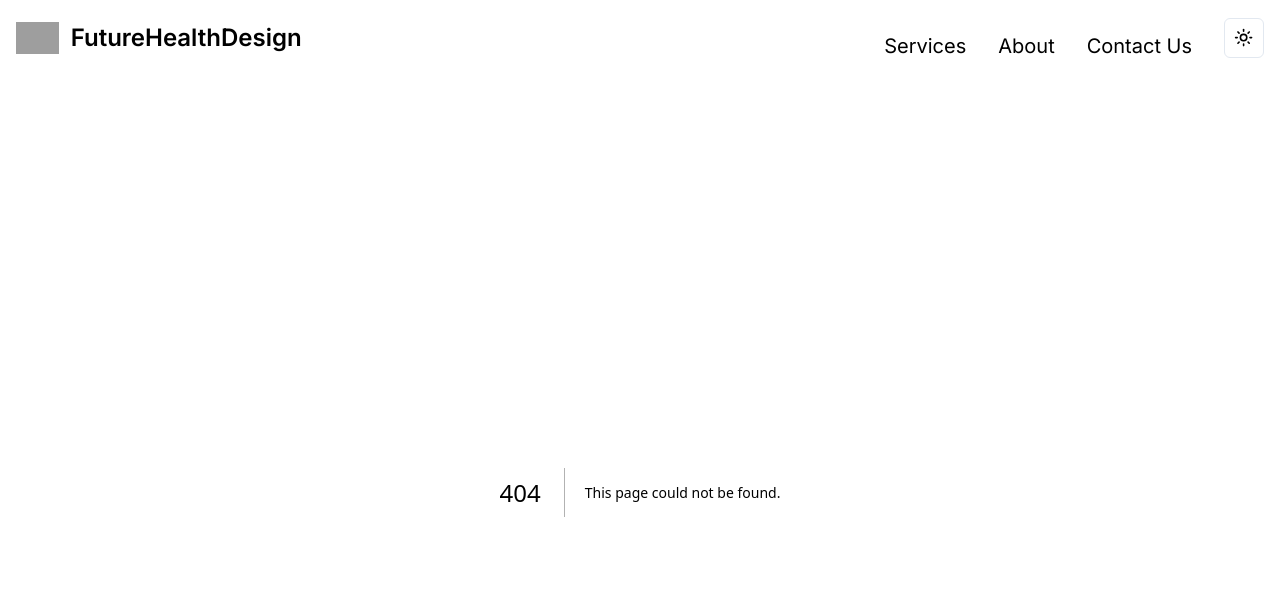
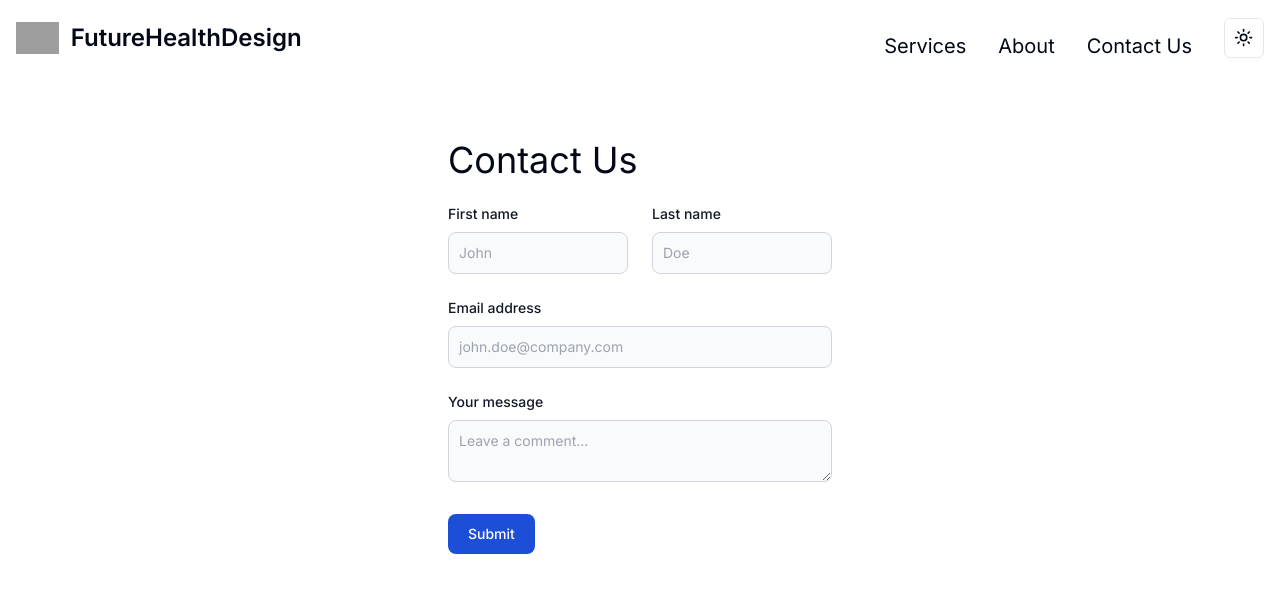
Before and after one commit to LanceLiang2011/health-consulting, a Next.js app: page /contact in a window 1280 px wide. Before the commit this address had no page. Shown: the top 592 px of the page. Built offline with nearby package versions, Linux system fonts and the light colour scheme; grey boxes are pictures that could not be loaded.

Commit message:
add contact form

```diff
--- a/package.json
+++ b/package.json
@@ -30,7 +30,7 @@
   },
   "devDependencies": {
     "@types/node": "^20",
-    "@types/react": "^18",
+    "@types/react": "^18.3.3",
     "@types/react-dom": "^18",
     "@types/three": "^0.165.0",
     "eslint": "^8",
--- /dev/null
+++ b/src/actions/actions.ts
@@ -0,0 +1,14 @@
+"use server";
+export async function sentEmail(prevState: any, formData: FormData) {
+  const rowFormData = {
+    firstName: formData.get("first_name"),
+    lastName: formData.get("last_name"),
+    email: formData.get("email"),
+    message: formData.get("message"),
+  };
+
+  console.log(rowFormData);
+  return {
+    message: `Thank you for contacting us ${rowFormData.firstName} ${rowFormData.lastName}! Sorry the contact form is under construction. Please contact us later`,
+  };
+}
--- /dev/null
+++ b/src/app/contact/ContactForm.tsx
@@ -0,0 +1,97 @@
+"use client";
+import { sentEmail } from "@/actions/actions";
+import { useFormState } from "react-dom";
+
+const initialState = {
+  message: "",
+};
+
+export default function ContactForm() {
+  const [state, formAction] = useFormState(sentEmail, initialState);
+  return (
+    <form className="max-w-sm mx-auto" action={formAction}>
+      <div className="grid gap-6 mb-6 md:grid-cols-2">
+        <div>
+          <label
+            htmlFor="first_name"
+            className="block mb-2 text-sm font-medium text-gray-900 dark:text-white"
+          >
+            First name
+          </label>
+          <input
+            type="text"
+            name="first_name"
+            id="first_name"
+            className="bg-gray-50 border border-gray-300 text-gray-900 text-sm rounded-lg focus:ring-blue-500 focus:border-blue-500 block w-full p-2.5 dark:bg-gray-700 dark:border-gray-600 dark:placeholder-gray-400 dark:text-white dark:focus:ring-blue-500 dark:focus:border-blue-500"
+            placeholder="John"
+            required
+          />
+        </div>
+        <div>
+          <label
+            htmlFor="last_name"
+            className="block mb-2 text-sm font-medium text-gray-900 dark:text-white"
+          >
+            Last name
+          </label>
+          <input
+            type="text"
+            id="last_name"
+            name="last_name"
+            className="bg-gray-50 border border-gray-300 text-gray-900 text-sm rounded-lg focus:ring-blue-500 focus:border-blue-500 block w-full p-2.5 dark:bg-gray-700 dark:border-gray-600 dark:placeholder-gray-400 dark:text-white dark:focus:ring-blue-500 dark:focus:border-blue-500"
+            placeholder="Doe"
+            required
+          />
+        </div>
+      </div>
+      <div className="mb-6">
+        <label
+          htmlFor="email"
+          className="block mb-2 text-sm font-medium text-gray-900 dark:text-white"
+        >
+          Email address
+        </label>
+        <input
+          type="email"
+          id="email"
+          name="email"
+          className="bg-gray-50 border border-gray-300 text-gray-900 text-sm rounded-lg focus:ring-blue-500 focus:border-blue-500 block w-full p-2.5 dark:bg-gray-700 dark:border-gray-600 dark:placeholder-gray-400 dark:text-white dark:focus:ring-blue-500 dark:focus:border-blue-500"
+          placeholder="john.doe@company.com"
+          required
+        />
+      </div>
+      <div>
+        <label
+          htmlFor="message"
+          className="block mb-2 text-sm font-medium text-gray-900 dark:text-white"
+        >
+          Your message
+        </label>
+        <textarea
+          id="message"
+          name="message"
+          className="block p-2.5 w-full text-sm text-gray-900 bg-gray-50 rounded-lg border border-gray-300 focus:ring-blue-500 focus:border-blue-500 dark:bg-gray-700 dark:border-gray-600 dark:placeholder-gray-400 dark:text-white dark:focus:ring-blue-500 dark:focus:border-blue-500"
+          placeholder="Leave a comment..."
+        ></textarea>
+      </div>
+      <button
+        type="submit"
+        className="text-white mt-6 md:mt-8 bg-blue-700 hover:bg-blue-800 focus:ring-4 focus:outline-none focus:ring-blue-300 font-medium rounded-lg text-sm w-full sm:w-auto px-5 py-2.5 text-center dark:bg-blue-600 dark:hover:bg-blue-700 dark:focus:ring-blue-800"
+      >
+        Submit
+      </button>
+      {state.message && <Alert>{state.message}</Alert>}
+    </form>
+  );
+}
+
+function Alert({ children }: any) {
+  return (
+    <div
+      className="p-4 my-4 text-yellow-800 rounded-lg bg-yellow-50 dark:bg-gray-800 dark:text-yellow-300"
+      role="alert"
+    >
+      {children}
+    </div>
+  );
+}
--- /dev/null
+++ b/src/app/contact/page.tsx
@@ -0,0 +1,11 @@
+import React from "react";
+import ContactForm from "./ContactForm";
+
+export default function ContanctPage() {
+  return (
+    <div className="max-w-sm mx-auto">
+      <h1 className=" text-4xl mt-12 mb-6">Contact Us</h1>
+      <ContactForm />
+    </div>
+  );
+}
--- a/src/app/home-components/aurora-hero.tsx
+++ b/src/app/home-components/aurora-hero.tsx
@@ -3,6 +3,7 @@
 import { motion } from "framer-motion";
 import React from "react";
 import { AuroraBackground } from "@/components/ui/aurora-background";
+import Link from "next/link";
 
 export default function AuroraHero() {
   return (
@@ -23,13 +24,12 @@ export default function AuroraHero() {
         <div className="font-extralight text-base md:text-4xl dark:text-neutral-200 py-4">
           Designing the resilient future of Health starts today.
         </div>
-        <a
-          href="https://www.linkedin.com/in/mhrdfar/"
-          target="_blank"
+        <Link
+          href="/contact"
           className="bg-black dark:bg-white rounded-full w-fit text-white dark:text-black px-4 py-2"
         >
           Contact us
-        </a>
+        </Link>
       </motion.div>
     </AuroraBackground>
   );
--- a/src/app/home-components/contact-us.tsx
+++ b/src/app/home-components/contact-us.tsx
@@ -1,5 +1,6 @@
 "use client";
 import React from "react";
+import Link from "next/link";
 import { TypewriterEffectSmooth } from "@/components/ui/typewriter-effect";
 
 export default function ContactUs() {
@@ -28,9 +29,12 @@ export default function ContactUs() {
       </p>
       <TypewriterEffectSmooth words={words} />
       <div className="flex flex-col md:flex-row space-y-4 md:space-y-0 space-x-0 md:space-x-4">
-        <button className="w-40 h-10 rounded-xl bg-black border dark:border-white border-transparent text-white text-sm">
+        <Link
+          href="/contact"
+          className="text-white bg-gradient-to-r from-cyan-500 to-blue-500 hover:bg-gradient-to-bl focus:ring-4 focus:outline-none focus:ring-cyan-300 dark:focus:ring-cyan-800 font-semibold rounded-lg text-lg px-5 py-2.5 text-center me-2 mb-2"
+        >
           Contact us
-        </button>
+        </Link>
       </div>
     </div>
   );
--- a/src/app/layout.tsx
+++ b/src/app/layout.tsx
@@ -16,7 +16,7 @@ const navs = [
   },
   {
     name: "Contact Us",
-    link: "/",
+    link: "/contact",
   },
 ];
 
```
Also changed, not shown: 1 other file (tests, documents, lock files or other folders).
